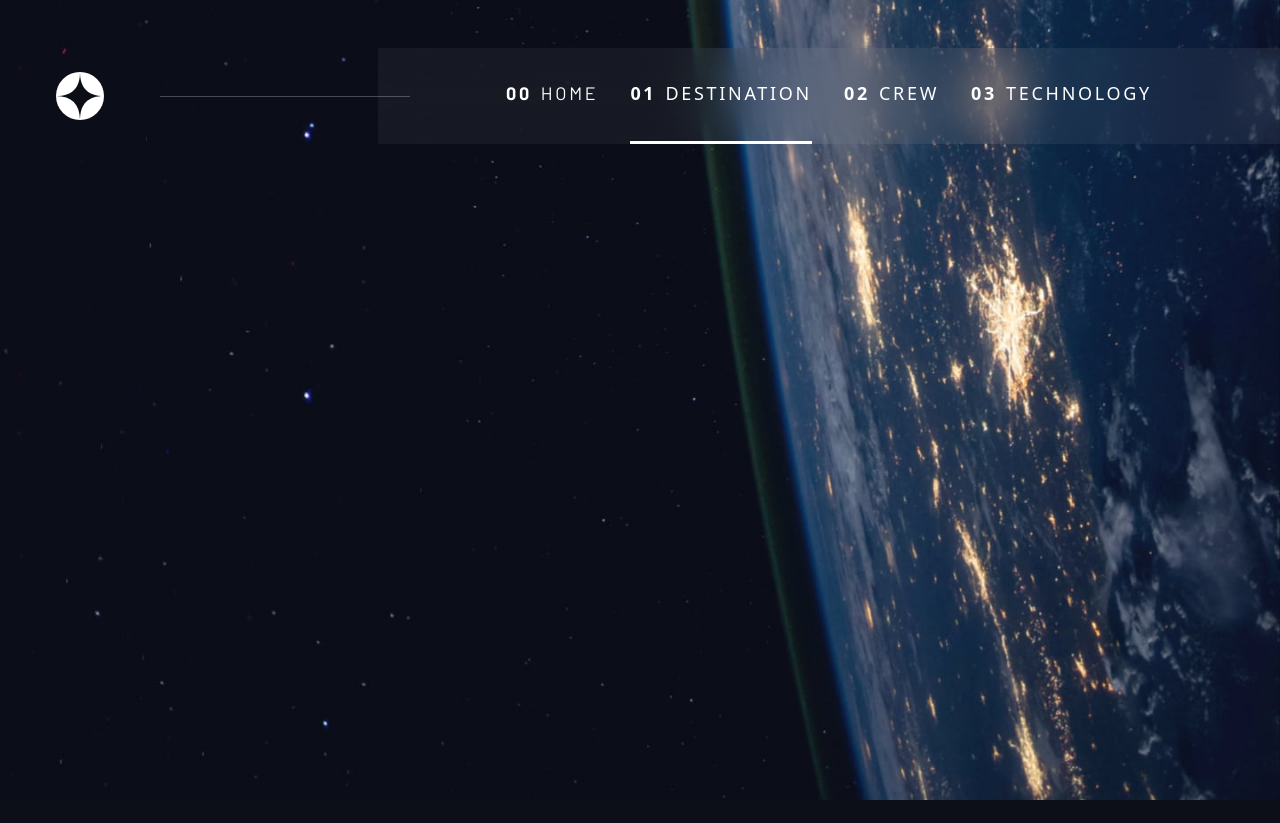
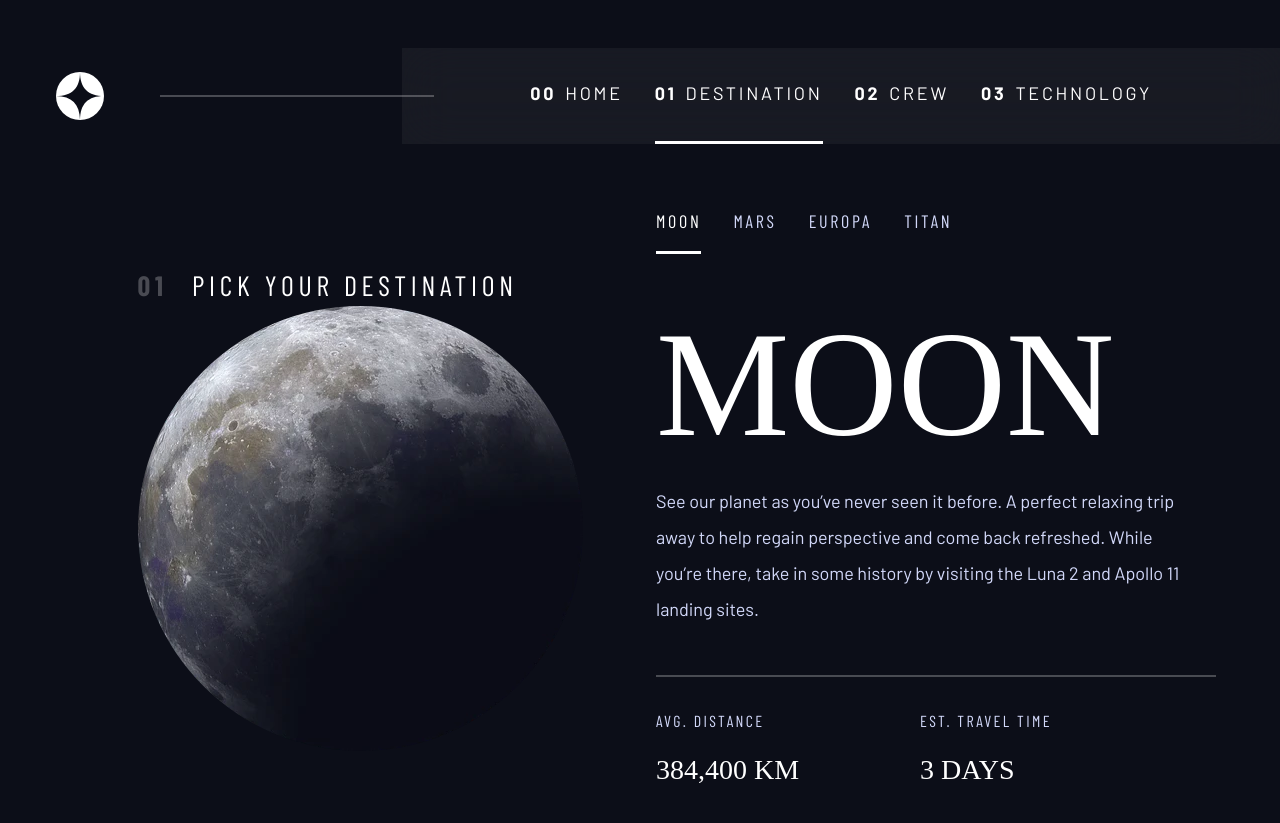
Before and after one commit to B1ack0ut1/frontendmentor-space-tourism-website, a Next.js app: page /destination in a window 1280 px wide. Before the commit the page ends 800 px from the top, so only its background shows below. Built offline with nearby package versions, Linux system fonts and the light colour scheme; a web font is replaced by a local one.

Commit message:
Worked on Navigation component, homepage, destination page, and css

```diff
--- a/data/data.json
+++ b/data/data.json
@@ -3,8 +3,8 @@
     {
       "name": "Moon",
       "images": {
-        "png": "./assets/destination/image-moon.png",
-        "webp": "./assets/destination/image-moon.webp"
+        "png": "/destination/image-moon.png",
+        "webp": "/destination/image-moon.webp"
       },
       "description": "See our planet as you’ve never seen it before. A perfect relaxing trip away to help regain perspective and come back refreshed. While you’re there, take in some history by visiting the Luna 2 and Apollo 11 landing sites.",
       "distance": "384,400 km",
@@ -13,8 +13,8 @@
     {
       "name": "Mars",
       "images": {
-        "png": "./assets/destination/image-mars.png",
-        "webp": "./assets/destination/image-mars.webp"
+        "png": "/destination/image-mars.png",
+        "webp": "/destination/image-mars.webp"
       },
       "description": "Don’t forget to pack your hiking boots. You’ll need them to tackle Olympus Mons, the tallest planetary mountain in our solar system. It’s two and a half times the size of Everest!",
       "distance": "225 mil. km",
@@ -23,8 +23,8 @@
     {
       "name": "Europa",
       "images": {
-        "png": "./assets/destination/image-europa.png",
-        "webp": "./assets/destination/image-europa.webp"
+        "png": "/destination/image-europa.png",
+        "webp": "/destination/image-europa.webp"
       },
       "description": "The smallest of the four Galilean moons orbiting Jupiter, Europa is a winter lover’s dream. With an icy surface, it’s perfect for a bit of ice skating, curling, hockey, or simple relaxation in your snug wintery cabin.",
       "distance": "628 mil. km",
@@ -33,8 +33,8 @@
     {
       "name": "Titan",
       "images": {
-        "png": "./assets/destination/image-titan.png",
-        "webp": "./assets/destination/image-titan.webp"
+        "png": "/destination/image-titan.png",
+        "webp": "/destination/image-titan.webp"
       },
       "description": "The only moon known to have a dense atmosphere other than Earth, Titan is a home away from home (just a few hundred degrees colder!). As a bonus, you get striking views of the Rings of Saturn.",
       "distance": "1.6 bil. km",
@@ -45,8 +45,8 @@
     {
       "name": "Douglas Hurley",
       "images": {
-        "png": "./assets/crew/image-douglas-hurley.png",
-        "webp": "./assets/crew/image-douglas-hurley.webp"
+        "png": "/crew/image-douglas-hurley.png",
+        "webp": "/crew/image-douglas-hurley.webp"
       },
       "role": "Commander",
       "bio": "Douglas Gerald Hurley is an American engineer, former Marine Corps pilot and former NASA astronaut. He launched into space for the third time as commander of Crew Dragon Demo-2."
@@ -54,8 +54,8 @@
     {
       "name": "Mark Shuttleworth",
       "images": {
-        "png": "./assets/crew/image-mark-shuttleworth.png",
-        "webp": "./assets/crew/image-mark-shuttleworth.webp"
+        "png": "/crew/image-mark-shuttleworth.png",
+        "webp": "/crew/image-mark-shuttleworth.webp"
       },
       "role": "Mission Specialist",
       "bio": "Mark Richard Shuttleworth is the founder and CEO of Canonical, the company behind the Linux-based Ubuntu operating system. Shuttleworth became the first South African to travel to space as a space tourist."
@@ -63,8 +63,8 @@
     {
       "name": "Victor Glover",
       "images": {
-        "png": "./assets/crew/image-victor-glover.png",
-        "webp": "./assets/crew/image-victor-glover.webp"
+        "png": "/crew/image-victor-glover.png",
+        "webp": "/crew/image-victor-glover.webp"
       },
       "role": "Pilot",
       "bio": "Pilot on the first operational flight of the SpaceX Crew Dragon to the International Space Station. Glover is a commander in the U.S. Navy where he pilots an F/A-18.He was a crew member of Expedition 64, and served as a station systems flight engineer."
@@ -72,8 +72,8 @@
     {
       "name": "Anousheh Ansari",
       "images": {
-        "png": "./assets/crew/image-anousheh-ansari.png",
-        "webp": "./assets/crew/image-anousheh-ansari.webp"
+        "png": "/crew/image-anousheh-ansari.png",
+        "webp": "/crew/image-anousheh-ansari.webp"
       },
       "role": "Flight Engineer",
       "bio": "Anousheh Ansari is an Iranian American engineer and co-founder of Prodea Systems. Ansari was the fourth self-funded space tourist, the first self-funded woman to fly to the ISS, and the first Iranian in space."
@@ -83,24 +83,24 @@
     {
       "name": "Launch vehicle",
       "images": {
-        "portrait": "./assets/technology/image-launch-vehicle-portrait.jpg",
-        "landscape": "./assets/technology/image-launch-vehicle-landscape.jpg"
+        "portrait": "/technology/image-launch-vehicle-portrait.jpg",
+        "landscape": "/technology/image-launch-vehicle-landscape.jpg"
       },
       "description": "A launch vehicle or carrier rocket is a rocket-propelled vehicle used to carry a payload from Earth's surface to space, usually to Earth orbit or beyond. Our WEB-X carrier rocket is the most powerful in operation. Standing 150 metres tall, it's quite an awe-inspiring sight on the launch pad!"
     },
     {
       "name": "Spaceport",
       "images": {
-        "portrait": "./assets/technology/image-spaceport-portrait.jpg",
-        "landscape": "./assets/technology/image-spaceport-landscape.jpg"
+        "portrait": "/technology/image-spaceport-portrait.jpg",
+        "landscape": "/technology/image-spaceport-landscape.jpg"
       },
       "description": "A spaceport or cosmodrome is a site for launching (or receiving) spacecraft, by analogy to the seaport for ships or airport for aircraft. Based in the famous Cape Canaveral, our spaceport is ideally situated to take advantage of the Earth’s rotation for launch."
     },
     {
       "name": "Space capsule",
       "images": {
-        "portrait": "./assets/technology/image-space-capsule-portrait.jpg",
-        "landscape": "./assets/technology/image-space-capsule-landscape.jpg"
+        "portrait": "/technology/image-space-capsule-portrait.jpg",
+        "landscape": "/technology/image-space-capsule-landscape.jpg"
       },
       "description": "A space capsule is an often-crewed spacecraft that uses a blunt-body reentry capsule to reenter the Earth's atmosphere without wings. Our capsule is where you'll spend your time during the flight. It includes a space gym, cinema, and plenty of other activities to keep you entertained."
     }
--- /dev/null
+++ b/src/app/components/Background.js
@@ -0,0 +1,21 @@
+"use client";
+import { usePathname } from "next/navigation";
+import { useState, useEffect } from "react";
+
+const Background = ({ children }) => {
+  const pathname = usePathname();
+
+  const pathMap = {
+    "/": "home",
+    "/destination": "destination",
+    "/crew": "crew",
+    "/technology": "technology",
+  };
+  return (
+    <div className={`background ${pathMap[pathname]}-background`}>
+      {children}
+    </div>
+  );
+};
+
+export default Background;
--- a/src/app/components/Navigation.js
+++ b/src/app/components/Navigation.js
@@ -18,7 +18,7 @@ const Navigation = () => {
       <div className="logo flex justify-center items-center">
         <img src="/shared/logo.svg" alt="logo" />
       </div>
-      <hr className="lg:border-white/25 lg:flex-1 lg:-mr-8 z-10" />
+      <hr className="hr-line lg:border-white/25 lg:flex-1 lg:-mr-8 z-10" />
       <button
         onClick={toggleNav}
         className="mobile-nav-toggle"
@@ -36,31 +36,31 @@ const Navigation = () => {
         >
           <li className={isActive("/") ? "active" : ""}>
             <Link href="/" className="uppercase text-white letter-spacing-2">
-              <span>00</span>Home
+              <span aria-hidden="true">00</span>Home
             </Link>
           </li>
           <li className={isActive("/destination") ? "active" : ""}>
             <Link
               href="/destination"
-              className="font-sans uppercase text-white letter-spacing-2"
+              className="ff-sans uppercase text-white letter-spacing-2"
             >
-              <span>01</span>Destination
+              <span aria-hidden="true">01</span>Destination
             </Link>
           </li>
           <li className={isActive("/crew") ? "active" : ""}>
             <Link
               href="/crew"
-              className="font-sans uppercase text-white letter-spacing-2"
+              className="ff-sans uppercase text-white letter-spacing-2"
             >
-              <span>02</span>Crew
+              <span aria-hidden="true">02</span>Crew
             </Link>
           </li>
           <li className={isActive("/technology") ? "active" : ""}>
             <Link
               href="/technology"
-              className="font-sans uppercase text-white letter-spacing-2"
+              className="ff-sans uppercase text-white letter-spacing-2"
             >
-              <span>03</span>Technology
+              <span aria-hidden="true">03</span>Technology
             </Link>
           </li>
         </menu>
--- a/src/app/destination/page.js
+++ b/src/app/destination/page.js
@@ -1,10 +1,65 @@
-import React from "react";
+"use client";
+import { useState } from "react";
 import Navigation from "../components/Navigation";
+import data from "/data/data.json";
+import Background from "../components/Background";
+
+const destinations = data["destinations"];
+
 const Destination = () => {
+  const [selectedDestination, setSelectedDestination] = useState(
+    destinations[0]
+  );
+
   return (
-    <div>
+    <Background>
       <Navigation />
-    </div>
+      <main className="grid-container">
+        <div className="">
+          <h2 className="numbered-title">
+            <span aria-hidden="true">01</span> Pick Your Destination
+          </h2>
+          <div className="">
+            <img src={selectedDestination.images.webp} alt="" />
+          </div>
+        </div>
+        <div>
+          <menu className="underline-indicators destination-list">
+            {destinations.map((destination) => (
+              <li
+                key={destination.name}
+                className="uppercase ff-sans-cond letter-spacing-2"
+                aria-selected={
+                  selectedDestination.name === destination.name
+                    ? "true"
+                    : "false"
+                }
+                onClick={() => setSelectedDestination(destination)}
+              >
+                {destination.name}
+              </li>
+            ))}
+          </menu>
+          <h3 className="fs-900 ff-serif text-white destination-name">
+            {selectedDestination.name}
+          </h3>
+          <p className="destination-description">
+            {selectedDestination.description}
+          </p>
+          <hr className="hr-line lg:border-white/25 lg:flex-1 lg:-mr-8 z-10" />
+          <div className="destination-travel-info">
+            <div>
+              <h4>Avg. Distance</h4>
+              <p>{selectedDestination.distance}</p>
+            </div>
+            <div>
+              <h4>Est. Travel Time</h4>
+              <p>{selectedDestination.travel}</p>
+            </div>
+          </div>
+        </div>
+      </main>
+    </Background>
   );
 };
 
--- a/src/app/globals.css
+++ b/src/app/globals.css
@@ -42,7 +42,7 @@
   --ff-sans-normal: "Barlow", sans-serif;
 }
 
-@screen sm {
+@media (min-width: 40rem) {
   :root {
     --fs-900: 9.375rem;
     --fs-800: 5rem;
@@ -52,7 +52,7 @@
   }
 }
 
-@screen md {
+@media (min-width: 48rem) {
   :root {
     --fs-800: 6.25rem;
     --fs-700: 3.5rem;
@@ -73,11 +73,9 @@ body {
   color: hsl(var(--clr-white));
   line-height: 1.5;
   min-height: 100vh;
-  display: grid;
-  grid-template-rows: min-content 1fr;
+
   font-family: var(--ff-sans-normal);
   font-size: var(--fs-400);
-  overflow: hidden;
 }
 
 h1,
@@ -128,7 +126,7 @@ p {
   }
 
   /* typography */
-  /* .ff-serif {
+  .ff-serif {
     font-family: var(--ff-serif);
   }
   .ff-sans-cond {
@@ -136,7 +134,7 @@ p {
   }
   .ff-sans-normal {
     font-family: var(--ff-sans-normal);
-  } */
+  }
 
   .letter-spacing-1 {
     letter-spacing: 4.75px;
@@ -193,6 +191,22 @@ p {
     line-height: 1.1;
   }
 
+  .fw-bold {
+    font-weight: bold;
+  }
+
+  .uppercase {
+    text-transform: uppercase;
+  }
+
+  .grid {
+    display: grid;
+  }
+
+  .flex {
+    display: flex;
+  }
+
   /* * + * - Applied to elements that have adjacent elements before it */
   /* *:not(:first-child) works the same as well */
   .flow > *:where(:not(:first-child)) {
@@ -204,7 +218,28 @@ p {
 @layer components {
   .sr-only {
     clip: rect(0, 0, 0, 0);
-    @apply absolute w-[1px] h-[1px] p-0 m-[-1px] overflow-hidden whitespace-nowrap border-0;
+    position: absolute;
+    width: 1px;
+    height: 1px;
+    padding: 0;
+    margin: -1px;
+    overflow: hidden;
+    white-space: no-wrap;
+    border: 0;
+  }
+
+  .skip-to-content {
+    position: absolute;
+    z-index: 9999;
+    background-color: hsl(var(--clr-white));
+    color: hsl(var(--clr-dark));
+    padding: 0.5em 1em;
+    margin-inline: auto;
+    transform: translateY(-100%);
+  }
+
+  .skip-to-content:focus {
+    transform: translateY(0);
   }
 
   .custom-container {
@@ -220,7 +255,7 @@ p {
     padding-inline: 2rem;
   }
 
-  @screen lg {
+  @media (min-width: 64rem) {
     .grid-container {
       text-align: left;
       column-gap: var(--container-gap, 2rem);
@@ -238,7 +273,7 @@ p {
     }
   }
 
-  @screen lg {
+  @media (min-width: 64rem) {
     .grid-container--home {
       padding-bottom: max(6rem, 25vh);
       align-items: end;
@@ -260,20 +295,38 @@ p {
   }
 
   .large-button {
-    @apply relative z-[1] font-serif uppercase inline-grid place-content-center aspect-square rounded-full bg-white text-dark px-[2em] text-[2rem];
+    position: relative;
+    z-index: 1;
+    font-family: var(--ff-serif);
+    text-transform: uppercase;
+    display: inline-grid;
+    place-content: center;
+    aspect-ratio: 1;
+    border-radius: 9999px;
+    background-color: hsl(var(--clr-white));
+    color: hsl(var(--clr-dark));
+    padding-inline: 2em;
+    font-size: 2rem;
   }
   /* bg-white/[0.1036] */
   .large-button::after {
     content: "";
-    @apply aspect-square absolute -z-[1] bg-white/15 w-full h-full rounded-full opacity-0;
-
+    aspect-ratio: 1;
+    position: absolute;
+    z-index: -1;
+    background-color: hsl(var(--clr-white) / 0.15);
+    width: 100%;
+    height: 100%;
+    border-radius: 9999px;
+    opacity: 0;
     /* Equivalent with tailwindcss is [transition:opacity_0.5s_linear,transform_0.75s_ease-in-out]; */
     transition: opacity 0.5s linear, transform 0.75s ease-in-out;
   }
 
   .large-button:hover::after,
   .large-button:focus::after {
-    @apply scale-150 opacity-100;
+    transform: scale(1.5);
+    opacity: 1;
   }
 
   /* .primary-navigation {
@@ -304,7 +357,7 @@ p {
 
   @media (min-width: 64rem) {
     .primary-header {
-      margin-top: 3rem;
+      margin-block: 3rem;
     }
   }
 
@@ -409,9 +462,15 @@ p {
   }
 
   .underline-indicators > .active,
-  .underline-indicators > [aria-selected="true"] {
+  .underline-indicators > [aria-selected="true"],
+  .underline-indicators.destination-list > .active,
+  .underline-indicators.destination-list > [aria-selected="true"] {
     border-color: hsl(var(--clr-white) / 1);
     color: hsl(var(--clr-white) / 1);
+  }
+
+  .underline-indicators.destination-list {
+    color: hsl(var(--clr-light));
   }
 
   .dot-indicators > * {
@@ -428,20 +487,26 @@ p {
   }
 
   .dot-indicators > [aria-selected="true"] {
-    @apply bg-white;
+    background-color: hsl(var(--clr-white));
   }
 
   .numbered-indicators > * {
-    @apply fs-600 grid place-content-center rounded-full aspect-square border border-white/25;
+    font-size: var(--fs-600);
+    display: grid;
+    place-content: center;
+    border-radius: 9999px;
+    aspect-ratio: 1;
+    border: 1px solid hsl(var(--clr-white) / 0.25);
   }
 
   .numbered-indicators > *:hover,
   .numbered-indicators > *:focus {
-    @apply border-white;
+    border-color: hsl(var(--clr-white));
   }
 
   .numbered-indicators > [aria-selected="true"] {
-    @apply text-dark bg-white;
+    color: hsl(var(--clr-dark));
+    background-color: hsl(var(--clr-white));
   }
 
   .headline > span {
@@ -453,23 +518,122 @@ p {
     line-height: 2;
   }
 
-  .home {
+  @media (min-width: 64rem) {
+    .hr-line {
+      border: 1px solid hsl(var(--clr-white));
+      flex: 1 1 0%;
+      margin-right: -2rem;
+      z-index: 10;
+    }
+  }
+
+  /* .home {
     background-image: url("/home/background-home-mobile.jpg");
     background-size: cover;
     background-repeat: no-repeat;
     background-position: bottom center;
   }
 
-  @screen md {
+  @media (min-width: 48rem) {
     .home {
       background-image: url("/home/background-home-tablet.jpg");
       background-position: top center;
     }
   }
 
-  @screen lg {
+  @media (min-width: 64rem) {
     .home {
       background-image: url("/home/background-home-desktop.jpg");
     }
+  } */
+
+  .background {
+    display: grid;
+    grid-template-rows: min-content 1fr;
+    overflow: hidden;
+    width: 100vw;
+    min-height: 100vh;
+    background-size: cover;
+    background-repeat: no-repeat;
+  }
+
+  .home-background {
+    background-image: url("/home/background-home-mobile.jpg");
+    background-position: bottom center;
+  }
+
+  @media (min-width: 48rem) {
+    .home-background {
+      background-image: url("/home/background-home-tablet.jpg");
+      background-position: top center;
+    }
+  }
+
+  @media (min-width: 64rem) {
+    .home-background {
+      background-image: url("/home/background-home-desktop.jpg");
+    }
+  }
+
+  .destination-background {
+    background-image: url("/destination/background-destination-mobile.jpg");
+    background-position: bottom center;
+  }
+
+  @media (min-width: 48rem) {
+    .destination-background {
+      background-image: url("/destination/background-destination-tablet.jpg");
+      background-position: top center;
+    }
+  }
+
+  @media (min-width: 64rem) {
+    .destination-background {
+      background-image: url("/destination/background-destination-desktop.jpg");
+    }
+  }
+
+  .destination-list {
+    display: flex;
+    gap: 2rem;
+    --underline-gap: 1rem;
+  }
+
+  @media (max-width: 64rem) {
+    .destination-list {
+      justify-content: center;
+    }
+  }
+
+  .destination-name {
+    margin-top: 3rem;
+    margin-bottom: 1rem;
+    text-transform: uppercase;
+  }
+
+  .destination-description {
+    color: hsl(var(--clr-light));
+    line-height: 2;
+    margin-bottom: 3rem;
+  }
+
+  .destination-travel-info {
+    display: grid;
+    grid-template-columns: repeat(2, 1fr);
+    margin-block: 2rem;
+    text-transform: uppercase;
+  }
+
+  .destination-travel-info > div > h4 {
+    font-family: var(--ff-sans-cond);
+    font-size: var(--fs-300);
+    letter-spacing: 2.36px;
+    margin-bottom: 1rem;
+    color: hsl(var(--clr-light));
+  }
+
+  .destination-travel-info > div > p {
+    font-family: var(--ff-serif);
+    font-size: var(--fs-500);
   }
 }
--- a/src/app/layout.js
+++ b/src/app/layout.js
@@ -8,7 +8,7 @@ export const metadata = {
 export default function RootLayout({ children }) {
   return (
     <html lang="en">
-      <body className="home">{children}</body>
+      <body>{children}</body>
     </html>
   );
 }
```
Also changed, not shown: src/app/page.js (+10 -6 lines).
